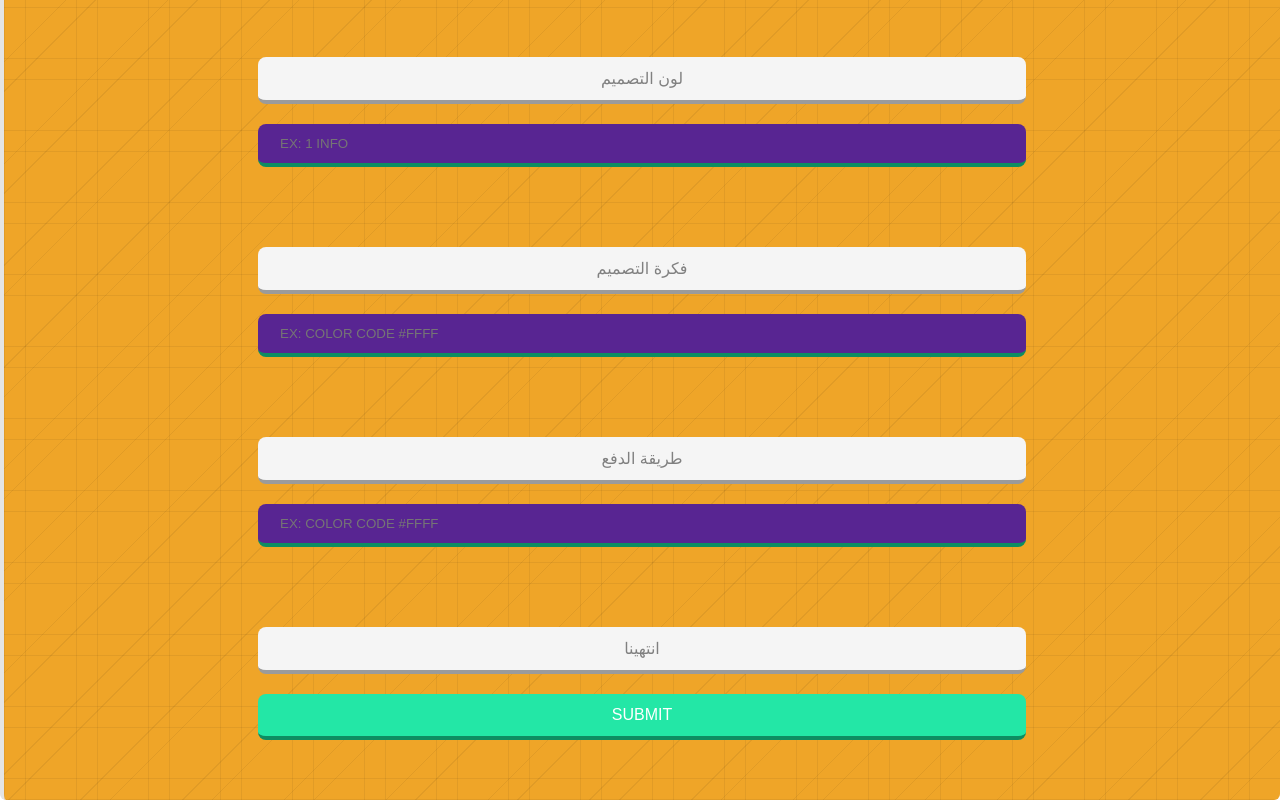
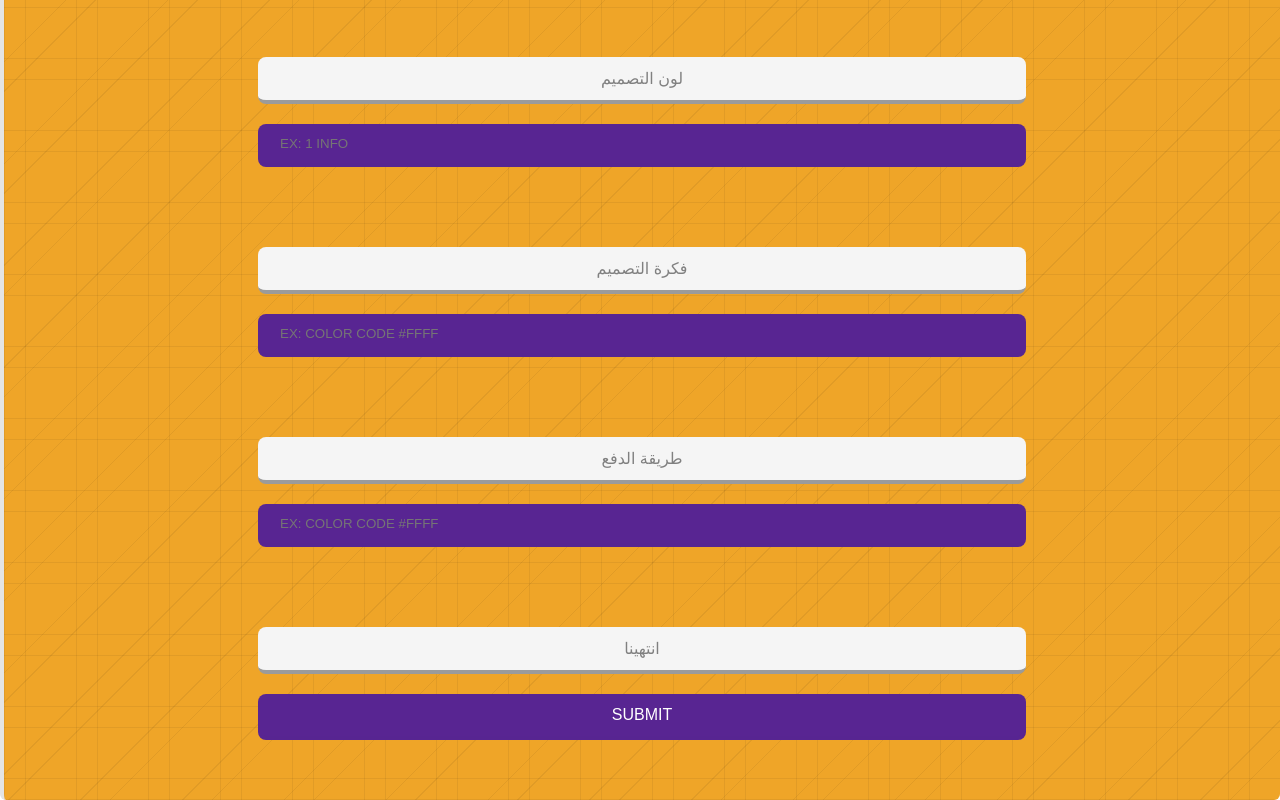
Before and after one commit to Mo7010/lamsa, a Vue app: page /order in a window 1280 px wide. Shown: the part 957-1757 px from the top of the page. Built offline with nearby package versions, Linux system fonts and the light colour scheme; a web font is replaced by a local one.

Commit message:
Update OrderView.vue

```diff
--- a/src/views/OrderView.vue
+++ b/src/views/OrderView.vue
@@ -168,7 +168,7 @@ export default{
     color:gray;
     background-color:#582592;
     border-radius:8px;
-    border-bottom:4px solid rgb(13, 141, 98);
+    border-bottom:4px solid rgba(88,37,146,0.6);
 }
 
 .btn{
@@ -177,9 +177,9 @@ export default{
     width:60vw;
     padding:12px 0;
     color:white;
-    background-color:rgb(35, 231, 166);
+    background-color:#582592;
     border-radius:8px;
-    border-bottom:4px solid rgb(13, 141, 98);
+    border-bottom:4px solid rgba(88,37,146,0.6);
     cursor:pointer;
 }
 
```
